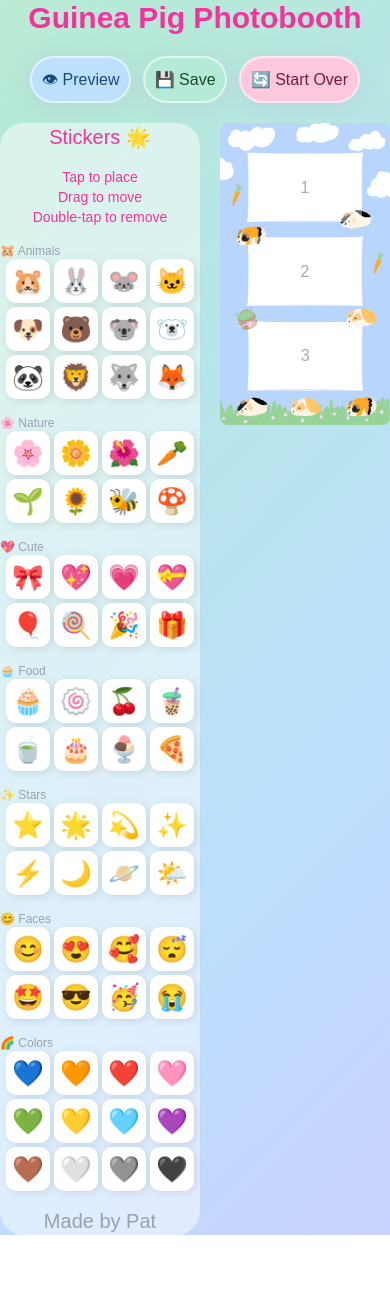
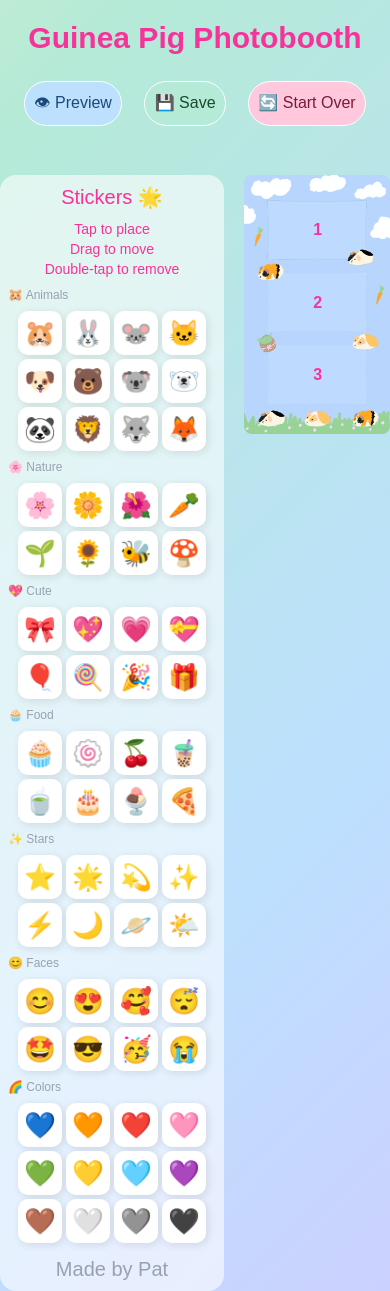
Before and after one commit to patchatul/guineapig_photobooth, a Next.js app: page /decorate in a window 390 px wide. Before the commit the page ends 1235 px from the top, so only its background shows below. Built offline with nearby package versions, Linux system fonts and the light colour scheme; a web font is replaced by a local one.

Commit message:
v2 fix template overlay, decorate page layout

```diff
--- a/app/decorate/page.tsx
+++ b/app/decorate/page.tsx
@@ -14,11 +14,10 @@ const TEMPLATE_H = 3840;
  * Measured by pixel-scanning the actual template file.
  */
 const TEMPLATE_BOXES = [
-  { x: 364, y: 381, w: 1434, h: 875 }, // Box 1 – top
-  { x: 363, y: 1452, w: 1433, h: 871 }, // Box 2 – middle
-  { x: 365, y: 2528, w: 1433, h: 869 }, // Box 3 – bottom
+  { x: 340, y: 370, w: 1500, h: 895 }, // Box 1 – top
+  { x: 340, y: 1450, w: 1500, h: 880 }, // Box 2 – middle
+  { x: 340, y: 2525, w: 1500, h: 880 }, // Box 3 – bottom
 ];
-
 //put emojis as stickers for now
 const STICKER_GROUPS = [
   {
@@ -107,34 +106,41 @@ function StripCanvas({
   onRemove,
   containerRef,
 }: StripProps) {
+  const localRef = useRef<HTMLDivElement | null>(null);
+  const refToUse = (containerRef as React.RefObject<HTMLDivElement | null>) ?? localRef;
+  const [containerWidth, setContainerWidth] = useState(0);
+
+  useEffect(() => {
+    const el = refToUse && 'current' in refToUse ? refToUse.current : null;
+    if (!el) return;
+    const update = () => setContainerWidth(el.getBoundingClientRect().width || 0);
+    update();
+    const ro = new ResizeObserver(update);
+    ro.observe(el);
+    window.addEventListener('resize', update);
+    return () => {
+      ro.disconnect();
+      window.removeEventListener('resize', update);
+    };
+  }, [refToUse]);
+
+  const fontPx = Math.max(18, Math.round(containerWidth * 0.06));
+
   return (
     <div
-      ref={containerRef as React.RefObject<HTMLDivElement>}
+      ref={refToUse as React.RefObject<HTMLDivElement>}
       style={{
         position: "relative",
         width: "100%",
+        height: "100%",
         aspectRatio: `${TEMPLATE_W} / ${TEMPLATE_H}`,
         userSelect: "none",
         overflow: "hidden",
         borderRadius: "8px",
       }}
     >
-      {/* Template image as background */}
-      {/* eslint-disable-next-line @next/next/no-img-element */}
-      <img
-        src={TEMPLATE}
-        alt="strip template"
-        draggable={false}
-        style={{
-          position: "absolute",
-          inset: 0,
-          width: "100%",
-          height: "100%",
-          display: "block",
-        }}
-      />
 
-      {/* Photo boxes */}
+      {/* Photo boxes behind the template */}
       {TEMPLATE_BOXES.map((box, i) => (
         <div
           key={i}
@@ -146,39 +152,28 @@ function StripCanvas({
             height: `${(box.h / TEMPLATE_H) * 100}%`,
             overflow: "hidden",
             borderRadius: "4px",
+            zIndex: 0,
           }}
         >
           {photos[i] ? (
-            // eslint-disable-next-line @next/next/no-img-element
             <img
               src={photos[i]!}
               alt=""
               draggable={false}
-              style={{
-                width: "100%",
-                height: "100%",
-                objectFit: "cover",
-                objectPosition: "center",
-                display: "block",
-              }}
+              className="w-full h-full object-cover object-center block"
             />
           ) : (
             <div
-              style={{
-                width: "100%",
-                height: "100%",
-                display: "flex",
-                alignItems: "center",
-                justifyContent: "center",
-                background: "rgba(255,255,255,0.4)",
-                color: "#aaa",
-              }}
+            className="w-full h-full flex items-center justify-center bg-blue-200 text-pink-500 font-bold"
             >
               {i + 1}
             </div>
           )}
         </div>
       ))}
+      {/*Photo Template */}
+      <img src={TEMPLATE} alt="" draggable={false}
+      className="absolute inset-0 w-full h-full block z-10 pointer-events-none" />
 
       {/* Stickers */}
       {stickers.map((s) => (
@@ -189,9 +184,14 @@ function StripCanvas({
             left: `${s.xPct}%`,
             top: `${s.yPct}%`,
             transform: "translate(-50%, -50%)",
+            fontSize:  `${fontPx}px`,
+            lineHeight: '1',
             zIndex: 20,
             pointerEvents: interactive ? "auto" : "none",
             cursor: interactive ? "grab" : "default",
+            userSelect:       "none",
+            // Prevent browser from treating emoji drag as text selection
+            WebkitUserSelect: "none",
           }}
           onMouseDown={
             interactive && onPointerDown
@@ -206,9 +206,6 @@ function StripCanvas({
           onDoubleClick={
             interactive && onRemove ? () => onRemove(s.id) : undefined
           }
-          title={
-            interactive ? "Drag to move · Double-click to remove" : undefined
-          }
         >
           {s.emoji}
         </span>
@@ -216,6 +213,7 @@ function StripCanvas({
     </div>
   );
 }
+{/* Main Photo Template Decorate Page*/}
 export default function DecoratePage() {
   const router = useRouter();
   // Ref to the preview div – used to map pointer events → % coordinates
@@ -233,18 +231,12 @@ export default function DecoratePage() {
       }
     } catch {}
   }, []);
-
-  // ── Sticker state ─────────────────────────────────────────────────────────
   const [stickers, setStickers] = useState<Sticker[]>([]);
   const nextId = useRef(0);
 
-  // ── UI state ──────────────────────────────────────────────────────────────
   const [saving, setSaving] = useState(false);
-  const [modalOpen, setModalOpen] = useState(false);
-
-  // ─────────────────────────────────────────────────────────────────────────
-  // Add a sticker near the strip centre
-  // ─────────────────────────────────────────────────────────────────────────
+  const [previewOpen, setPreviewOpen] = useState(false);
+  // Add a sticker near the strip center with a random offset
   const addSticker = useCallback((emoji: string) => {
     nextId.current++;
     setStickers((prev) => [
@@ -263,17 +255,15 @@ export default function DecoratePage() {
     [],
   );
 
-  // ─────────────────────────────────────────────────────────────────────────
-  // Drag stickers – mouse + touch, stores result as % of preview container
-  // so positions are resolution-independent and survive the canvas export.
-  // ─────────────────────────────────────────────────────────────────────────
+  {/* Drag stickers – mouse + touch, stores result as % of preview container
+ so positions are resolution-independent and survive the canvas export.*/ }
   const onStickerPointerDown = useCallback(
     (e: React.MouseEvent | React.TouchEvent, id: number) => {
       e.preventDefault();
       e.stopPropagation();
-      const el = previewRef.current;
-      if (!el) return;
-      const rect = el.getBoundingClientRect();
+      const container = previewRef.current;
+      if (!container) return;
+      const rect = container.getBoundingClientRect();
 
       const getXY = (ev: MouseEvent | TouchEvent): [number, number] =>
         "touches" in ev
@@ -288,14 +278,8 @@ export default function DecoratePage() {
               ? s
               : {
                   ...s,
-                  xPct: Math.max(
-                    0,
-                    Math.min(97, ((cx - rect.left) / rect.width) * 100),
-                  ),
-                  yPct: Math.max(
-                    0,
-                    Math.min(97, ((cy - rect.top) / rect.height) * 100),
-                  ),
+                  xPct: Math.max(0,Math.min(97, ((cx - rect.left) / rect.width) * 100),),
+                  yPct: Math.max(0,Math.min(97, ((cy - rect.top) / rect.height) * 100),),
                 },
           ),
         );
@@ -330,11 +314,7 @@ export default function DecoratePage() {
       canvas.height = TEMPLATE_H;
       const ctx = canvas.getContext("2d")!;
 
-      // 1. Template background
-      const tmpl = await loadImage(TEMPLATE);
-      ctx.drawImage(tmpl, 0, 0, TEMPLATE_W, TEMPLATE_H);
-
-      // 2. User photos cover-cropped into each box
+      // 1. User photos cover-cropped into each box
       for (let i = 0; i < TEMPLATE_BOXES.length; i++) {
         if (!photos[i]) continue;
         const img = await loadImage(photos[i]!);
@@ -348,9 +328,13 @@ export default function DecoratePage() {
         ctx.restore();
       }
 
+      // 2. Template overlay
+      const tmpl = await loadImage(TEMPLATE);
+      ctx.drawImage(tmpl, 0, 0, TEMPLATE_W, TEMPLATE_H);
+
       // 3. Sticker emojis at native scale
-      const fontSize = Math.round(TEMPLATE_W * 0.06); // ~6% of template width
-      ctx.font = `${fontSize}px serif`;
+      const stickerPics = Math.round(TEMPLATE_W * 0.06); // ~6% of template width
+      ctx.font = `${stickerPics}px serif`;
       ctx.textBaseline = "middle";
       ctx.textAlign = "center";
       for (const s of stickers) {
@@ -374,7 +358,7 @@ export default function DecoratePage() {
 
   // ─────────────────────────────────────────────────────────────────────────
   return (
-    <div className="min-h-screen flex flex-col items-center justify-center gap-5 pt-5">
+    <div className="min-h-screen w-full flex flex-col items-center justify-center gap-5 pt-5">
       <div>
           <h1 className="sm:text-5xl text-3xl font-bold text-pink-500">
             Guinea Pig Photobooth
@@ -383,7 +367,7 @@ export default function DecoratePage() {
       {/* Action buttons */}
       <div className="flex gap-3 mb-6 flex-wrap justify-center">
         <button
-          onClick={() => setModalOpen(true)}
+          onClick={() => setPreviewOpen(true)}
           className="btn-pastel "
           style={{ background: "#bde0fe", color: "#1a4a7a" }}
         >
@@ -407,9 +391,9 @@ export default function DecoratePage() {
       </div>
 
       {/* Two-column layout: stickers sidebar and interactive strip */}
-      <div className="flex flex-row gap-5 w-full max-w-4xl items-start justify-center">
+      <div className="flex flex-row gap-5 w-full min-h-0 items-start justify-center">
         {/* Sticker sidebar */}
-        <aside className="w-50 rounded-3xl p-4 shrink-0 flex flex-col justify-center gap-4 bg-white/50">
+        <div className="w-56 xl:w-auto shrink-0 h-full rounded-2xl p-2 flex flex-col gap-2 bg-white/60 overflow-y-auto">
           <h2 className="text-xl text-center text-pink-500">Stickers 🌟</h2>
           <p className=" text-pink-500 text-sm text-center">
             Tap to place
@@ -425,7 +409,7 @@ export default function DecoratePage() {
                   <button
                     key={emoji}
                     className="sticker-btn"
-                    title={`Add ${emoji}`}
+                    title={`add ${emoji}`}
                     onClick={() => addSticker(emoji)}
                   >
                     {emoji}
@@ -435,11 +419,11 @@ export default function DecoratePage() {
             </div>
           ))}
           <p className=" text-xl text-gray-400 text-center mt-1">Made by Pat</p>
-        </aside>
+        </div>
 
         {/* Interactive strip (main editing view) */}
-        <div className="flex-1 flex justify-center">
-          <div style={{ width: "100%", maxWidth: "420px" }}>
+        <div className="flex-1 flex justify-center h-full shrink-0"
+        style={{ maxWidth: "420px", aspectRatio: `${TEMPLATE_W} / ${TEMPLATE_H}` }}>
             <StripCanvas
               photos={photos}
               stickers={stickers}
@@ -450,114 +434,41 @@ export default function DecoratePage() {
             />
         </div>
       </div>
-      </div>
 
-      {/* Draggable stickers */}
-      {stickers.map((s) => (
-        <span
-          key={s.id}
-          className="sticker-placed"
-          style={{
-            left: `${s.xPct}%`,
-            top: `${s.yPct}%`,
-            fontSize: "clamp(20px, 5vw, 36px)",
-            transform: "translate(-50%,-50%)",
-            zIndex: 20,
-          }}
-          onMouseDown={(e) => onStickerPointerDown(e, s.id)}
-          onTouchStart={(e) => onStickerPointerDown(e, s.id)}
-          onDoubleClick={() => removeSticker(s.id)}
-          title="Double-click to remove"
-        >
-          {s.emoji}
-        </span>
-      ))}
-
-      {/* ════ MODAL POPUP ════
+      {/* ════ preview POPUP ════
           Full-screen overlay showing the strip enlarged.
           Stickers are non-interactive (read-only preview).
           Download button triggers the canvas export.
       ════════════════════ */}
-      {modalOpen && (
+      {previewOpen && (
         <div
-          onClick={() => setModalOpen(false)}
-          style={{
-            position: "fixed",
-            inset: 0,
-            zIndex: 1000,
-            background: "rgba(0,0,0,0.60)",
-            display: "flex",
-            alignItems: "center",
-            justifyContent: "center",
-            padding: "20px",
-          }}
+          onClick={() => setPreviewOpen(false)}
+          className="fixed inset-0 z-1000 bg-black/50 flex items-center justify-center p-10"
         >
           <div
             onClick={(e) => e.stopPropagation()}
-            style={{
-              background: "white",
-              borderRadius: "24px",
-              padding: "20px",
-              maxWidth: "360px",
-              width: "100%",
-              boxShadow: "0 12px 60px rgba(0,0,0,0.3)",
-              display: "flex",
-              flexDirection: "column",
-              alignItems: "center",
-              gap: "16px",
-            }}
+            className="bg-white rounded-xl p-5 flex flex-col items-center gap-5"
           >
-            {/* Read-only strip in modal */}
+            {/* Strip fills all available space above the buttons */}
+            <div className="flex-1 w-full h-full overflow-hidden">
+              {/* CHANGE: read-only StripCanvas – stickers rendered inside at
+               identical xPct/yPct so preview matches the editing view 1:1*/}
               <StripCanvas
                 photos={photos}
                 stickers={stickers}
                 interactive={false}
               />
-
-            {/* Read-only stickers */}
-            {stickers.map((s) => (
-              <span
-                key={s.id}
-                style={{
-                  position: "absolute",
-                  left: `${s.xPct}%`,
-                  top: `${s.yPct}%`,
-                  transform: "translate(-50%,-50%)",
-                  pointerEvents: "none",
-                  zIndex: 20,
-                }}
-              >
-                {s.emoji}
-              </span>
-            ))}
             </div>
-
-          {/* Modal buttons */}
-          <div
-            style={{
-              display: "flex",
-              gap: "10px",
-              flexWrap: "wrap",
-              justifyContent: "center",
-            }}
-          >
-            <button
-              onClick={() => {
-                setModalOpen(false);
-                handleSave();
-              }}
-              className="btn-pastel"
-              style={{ background: "#b5ead7", color: "#1a4a2a" }}
-            >
+            <div className="mt-1 shrink-0 gap-6 flex flex-wrap justify-center" >
+              <button onClick={() => { setPreviewOpen(false); handleSave(); }}
+                className="btn-pastel" style={{ background: "#b5ead7", color: "#1a4a2a" }}>
                 {saving ? "⏳ Saving…" : "💾 Download"}
               </button>
-            <button
-              onClick={() => setModalOpen(false)}
-              className="btn-pastel"
-              style={{ background: "#ffc8dd", color: "#7a1a3a" }}
-            >
+              <button onClick={() => setPreviewOpen(false)}
+                className="btn-pastel" style={{ background: "#ffc8dd", color: "#7a1a3a" }}>
                 ✕ Close
               </button>
+            </div>
           </div>
         </div>
       )}
--- a/app/globals.css
+++ b/app/globals.css
@@ -1,28 +1,8 @@
 @import "tailwindcss";
 
-:root {
-  --pastel-pink:    #ffc8dd;
-  --pastel-green:   #b5ead7;
-  --pastel-yellow:  #fef9c3;
-  --pastel-blue:    #bde0fe;
-  --pastel-lavender:#e0bbff;
-  --pastel-peach:   #ffd6a5;
-
-  /* Frame colors for each of the 4 photo slots */
-  --frame-1: #ffc8dd;   /* pink */
-  --frame-2: #b5ead7;   /* mint */
-  --frame-3: #bde0fe;   /* baby blue */
-  --frame-4: #fef9c3;   /* yellow */
-
-  --shadow-soft: 0 4px 24px rgba(180, 140, 200, 0.18);
-  --shadow-card: 4px 6px 18px rgba(0,0,0,0.10);
-}
-
-
-*, *::before, *::after { box-sizing: border-box; margin: 0; padding: 0; }
-
 body {
- background: linear-gradient(135deg,
+  background: linear-gradient(
+    135deg,
     #ffc8dd 0%,
     #fef9c3 28%,
     #b5ead7 52%,
@@ -30,7 +10,8 @@ body {
     #e0bbff 100%
   );
   min-height: 100vh;
-  font-family: var(--font-bonbon), var(--font-roboto), Arial, Helvetica, sans-serif;
+  font-family:
+    var(--font-bonbon), var(--font-roboto), Arial, Helvetica, sans-serif;
 
   /* Animated pastel gradient background */
   background-size: 400% 400%;
@@ -38,70 +19,38 @@ body {
   min-height: 100vh;
 }
 @keyframes bgShift {
-      0%   { background-position: 0% 50%; }
-      50%  { background-position: 100% 50%; }
-      100% { background-position: 0% 50%; }
+  0% {
+    background-position: 0% 50%;
   }
-/* ── Shimmer rainbow title ── */
-.shimmer-text {
-  background: linear-gradient(90deg,
-    #e879a0 0%, #60c4a0 25%, #f4c842 50%, #79aee8 75%, #e879a0 100%);
-  background-size: 200% auto;
-  -webkit-background-clip: text;
-  -webkit-text-fill-color: transparent;
-  background-clip: text;
-  animation: shimmer 4s linear infinite;
+  50% {
+    background-position: 100% 50%;
   }
-@keyframes shimmer {
-  0%   { background-position: 0%   center; }
-  100% { background-position: 200% center; }
+  100% {
+    background-position: 0% 50%;
+  }
 }
 
-/* ── Photo slot frame (used in both capture and strip) ── */
-.photo-slot {
-  position: relative;
-  background: #fff;
-  overflow: hidden;
-  box-shadow: var(--shadow-card);
-  transition: transform 0.2s ease, box-shadow 0.2s ease;
-}
-.photo-slot:hover {
-  transform: scale(1.02);
-  box-shadow: 0 8px 32px rgba(0,0,0,0.15);
-}
-
-/* ── The 1080×1920 Instagram Story strip frame ── */
-.story-strip {
-  /* Fixed aspect ratio 9:16 matching Instagram story */
-  width: 100%;
-  aspect-ratio: 9 / 16;
-  position: relative;
-  overflow: hidden;
-  background: #f8f4ff;
-  box-shadow: var(--shadow-soft);
-}
-
-.dotted-border {
-  border: 16px solid transparent;
-  border-image: none;
-  background-clip: padding-box;
-}
 
 /* ── Stickers placed on the canvas ── */
 .sticker-placed {
   position: absolute;
   cursor: grab;
   user-select: none;
-  touch-action: none;          /* prevents scroll during drag on mobile */
+  touch-action: none; /* prevents scroll during drag on mobile */
   font-size: 2rem;
   line-height: 1;
-  filter: drop-shadow(2px 2px 4px rgba(0,0,0,0.18));
+  filter: drop-shadow(2px 2px 4px rgba(0, 0, 0, 0.18));
   z-index: 20;
   /* Hardware-accelerated positioning */
   will-change: transform;
 }
-.sticker-placed:active   { cursor: grabbing; }
-.sticker-placed.selected { outline: 2px dashed #e879a0; border-radius: 4px; }
+.sticker-placed:active {
+  cursor: grabbing;
+}
+.sticker-placed.selected {
+  outline: 2px dashed #e879a0;
+  border-radius: 4px;
+}
 
 /* ── Sticker sidebar button ── */
 .sticker-btn {
@@ -111,64 +60,66 @@ body {
   height: 44px;
   border-radius: 10px;
   background: white;
-  box-shadow: 2px 2px 8px rgba(0,0,0,0.1);
+  box-shadow: 2px 2px 8px rgba(0, 0, 0, 0.1);
   display: inline-flex;
   align-items: center;
   justify-content: center;
-  transition: transform 0.15s ease, box-shadow 0.15s ease;
+  transition:
+    transform 0.15s ease,
+    box-shadow 0.15s ease;
   border: none;
 }
 .sticker-btn:hover {
   transform: scale(1.28) rotate(8deg);
-  box-shadow: 3px 3px 12px rgba(0,0,0,0.15);
+  box-shadow: 3px 3px 12px rgba(0, 0, 0, 0.15);
 }
 
 /* ── Pastel pill button ── */
 .btn-pastel {
   font-weight: 500;
+  border: white solid 1px;
+  margin: 0.3rem;
   padding: 0.6rem;
-  border: 2px solid rgba(255,255,255,0.6);
   border-radius: 50px;
   cursor: pointer;
-  transition: transform 0.15s ease, box-shadow 0.15s ease;
+  transition:
+    transform 0.1s ease,
+    box-shadow 0.1s ease;
   box-shadow: var(--shadow-soft);
 }
-.btn-pastel:hover  { transform: scale(1.05); }
-.btn-pastel:active { transform: scale(0.96); }
+.btn-pastel:hover {
+  transform: scale(1.05);
+}
+.btn-pastel:active {
+  transform: scale(0.96);
+}
 
-/* ── Individual frame accent borders (used on each photo box) ── */
-.frame-pink   { border: 5px solid var(--frame-1); }
-.frame-mint   { border: 5px solid var(--frame-2); }
-.frame-blue   { border: 5px solid var(--frame-3); }
-.frame-yellow { border: 5px solid var(--frame-4); }
 
 /* ── Floating animation for decorative elements ── */
 @keyframes float {
-  0%, 100% { transform: translateY(0px); }
-  50%       { transform: translateY(-7px); }
+  0%,
+  100% {
+    transform: translateY(0px);
   }
-.float-anim { animation: float 3.5s ease-in-out infinite; }
+  50% {
+    transform: translateY(-7px);
+  }
+}
+.float-anim {
+  animation: float 3.5s ease-in-out infinite;
+}
 
-/* ── Pop-in animation ── */
-@keyframes popIn {
-  0%   { transform: scale(0.7); opacity: 0; }
-  65%  { transform: scale(1.08); }
-  100% { transform: scale(1);   opacity: 1; }
+
+/* ── Camera video mirror (selfie feel) don't use it yet── */
+.video-mirror {
+  transform: scaleX(-1);
 }
-.pop-in { animation: popIn 0.35s ease-out forwards; }
-
-/* ── Scrollbar cosmetics ── */
-::-webkit-scrollbar       { width: 7px; }
-::-webkit-scrollbar-thumb { background: var(--pastel-pink); border-radius: 4px; }
-
-/* ── Camera video mirror (selfie feel) ── */
-.video-mirror { transform: scaleX(-1); }
 
 /* ── Countdown overlay ── */
 .countdown-overlay {
   position: absolute;
   inset: 0;
-  background: rgba(0,0,0,0.28);
+  background: rgba(255, 255, 255, 0.3);
   display: flex;
   align-items: center;
   justify-content: center;
@@ -178,6 +129,6 @@ body {
 .countdown-number {
   color: white;
   font-size: 4rem;
-  text-shadow: 0 4px 16px rgba(0,0,0,0.4);
+  text-shadow: 0 4px 16px rgba(0, 0, 0, 0.4);
   animation: popIn 0.3s ease-out;
 }
--- a/app/page.tsx
+++ b/app/page.tsx
@@ -11,9 +11,9 @@ const TEMPLATE_W = 2160;
 const TEMPLATE_H = 3840;
 
 const TEMPLATE_BOXES = [
-  { x: 364, y: 381, w: 1434, h: 875 }, // Box 1 – top
-  { x: 363, y: 1452, w: 1433, h: 871 }, // Box 2 – middle
-  { x: 365, y: 2528, w: 1433, h: 869 }, // Box 3 – bottom
+  { x: 340, y: 370, w: 1500, h: 895 }, // Box 1 – top
+  { x: 340, y: 1450, w: 1500, h: 880 }, // Box 2 – middle
+  { x: 340, y: 2525, w: 1500, h: 880 }, // Box 3 – bottom
 ];
 export default function Main() {
   const router = useRouter();
@@ -38,8 +38,8 @@ export default function Main() {
   };
 
   return (
-    <div className="min-h-screen w-full flex flex-col items-center justify-center gap-10 px-4 py-12">
-     <div>
+    <div className="h-screen w-full overflow-hidden flex flex-col items-center justify-between px-4 py-6">
+     <div className="mb-2 text-center">
           <h1 className="sm:text-5xl text-3xl font-bold text-pink-500">
             Guinea Pig Photobooth
           </h1>
@@ -48,52 +48,62 @@ export default function Main() {
       <div
         style={{
           position: "relative",
-          width: "100%",
-          maxWidth: "480px", // fits comfortably on mobile and desktop
+          height:    "calc(100vh - 140px)",
+          maxHeight: "calc(100vh - 140px)",
+          width: "auto",
+          maxWidth: "100%",
           aspectRatio: `${TEMPLATE_W} / ${TEMPLATE_H}`,
         }}
       >
-        <img
-          src={TEMPLATE_SRC}
-          alt=""
-          style={{
-            position: "absolute",
-            inset: 0,
-            width: "100%",
-            height: "100%",
-            display: "block",
-          }}
-          draggable={false}
-        />
+
 
         {TEMPLATE_BOXES.map((box, i) => (
           <div
             key={i}
             style={{
               position: "absolute",
-              left: `${(box.x / TEMPLATE_W) * 100}%`,
-              top: `${(box.y / TEMPLATE_H) * 100}%`,
-              width: `${(box.w / TEMPLATE_W) * 100}%`,
+              left:   `${(box.x / TEMPLATE_W) * 100}%`,
+              top:    `${(box.y / TEMPLATE_H) * 100}%`,
+              width:  `${(box.w / TEMPLATE_W) * 100}%`,
               height: `${(box.h / TEMPLATE_H) * 100}%`,
-              overflow: "hidden",
-              borderRadius: "4px",
+              overflow:     "hidden",
+              /* z-index 0: sits below the template overlay (z-index 1) */
+              zIndex: 0,
             }}
           >
             <PhotoSlot index={i} image={photos[i]} onCapture={handleCapture} />
           </div>
         ))}
+        <img
+          src={TEMPLATE_SRC}
+          alt=""
+          draggable={false}
+          style={{
+            position:      "absolute",
+            inset:         0,
+            width:         "100%",
+            height:        "100%",
+            display:       "block",
+            /* Sit on top of photos so the frame/decorations overlay them */
+            zIndex:        1,
+            /* Allow mouse/touch events to fall through to photo slots below */
+            pointerEvents: "none",
+          }}
+        />
+
       </div>
+     <div className="mt-2">
         <button
           onClick={decorate}
-        className="btn-pastel float-anim text-xl px-10 py-4 text-pink-500"
+          className="btn-pastel float-anim text-lg px-8 py-3 text-pink-500"
           style={{
-          background:
-            "linear-gradient(135deg, #ffc8dd, #fef9c3, #b5ead7, #bde0fe)",
+            background: "linear-gradient(135deg, #ffc8dd, #fef9c3, #b5ead7, #bde0fe)",
             fontWeight: "bold",
           }}
         >
-        Next
+          Next →
         </button>
+      </div>
     </div>
   );
 }
```
Also changed, not shown: app/camera/photoslot.tsx (+57 -68 lines), public/phototemplate.png. Lines whose indentation alone changed are shown as unchanged.
